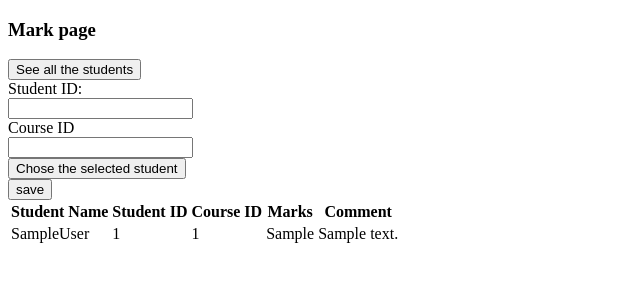
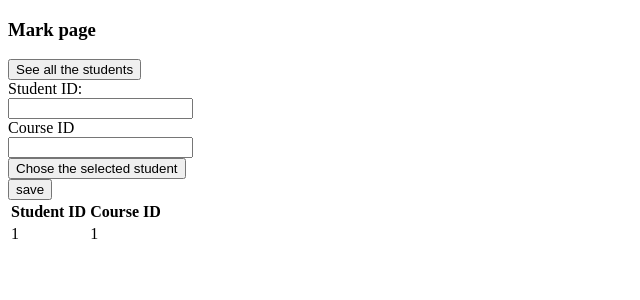
Before and after one commit to 7okiii/Educational-dashboard, a PHP site: page /pages/marks_teacher.php?add=marks_teacher in a window 1280 px wide. Shown: the top 300 px of the page, without its empty margins (0-640 px from the left). Run offline with PHP 8.4, Linux system fonts and the light colour scheme; tables that the repository leaves empty or names only in its code hold one stand-in row (values such as "Sample post").

Commit message:
working wowwwwwwww

```diff
--- a/pages/marks_teacher.php
+++ b/pages/marks_teacher.php
@@ -35,16 +35,17 @@
           if ($_SERVER['REQUEST_METHOD'] == 'POST' && $_POST['chose']) {
             try {
               $dbConn = connect_to_database();
-              $select_cmd = "SELECT * FROM course_tb INNER JOIN users_tb ON users_tb.user_id = marks_tb.student_id WHERE marks_tb.student_id =".$_POST['stuId']." AND marks_tb.course_id =".$_POST['course'];
+              $select_cmd = "SELECT * FROM enroll_tb INNER JOIN users_tb ON enroll_tb.student_id = users_tb.user_id  WHERE enroll_tb.student_id ='".$_POST['stuId']."' AND enroll_tb.course_id ='".$_POST['course']."'";
+              // $select_cmd = "SELECT * FROM enroll_tb WHERE student_id =".$_POST['stuId']." course_id =".$_POST['course']."'";
               $result = $dbConn->query($select_cmd);
               if ($dbConn->connect_error) {
                 throw new Exception('Connection error');
               } else {
                 if ($result->num_rows > 0) {
                   while ($row = $result->fetch_assoc()) {
-                    echo "<tr><th>Student Name</th><th>Student ID</th><th>Course ID</th><th>Marks</th><th>Comment</th></tr>";
-                    echo "<tr style='text-align:center;'><td><input value='".$row['student_id']."' name='stu_id'></td><td><input value='".$row['teacher_id']."'></td><td><input value='".$row['course_id']."' name='course_id'></td><input value='".$row['mark']."' name='mark'><td><textarea name='comment'>".$row['comment']."</textarea></td></tr>";
-                    // echo "</table>";
+                    echo "<tr><th>Student Name</th><th>Student ID</th><th>Course ID</th><th>Teacher ID</th><th>Mark</th><th>Comment</th></tr>";
+                    echo "<tr style='text-align:center;'><td>".$row['fname'].' '.$row['lname']."</td><td><input value='".$row['student_id']."' name='stu_id'></td><td><input value='".$row['course_id']."' name='course_id'></td><td><input value='".$row['teacher_id']."' name='teacher_id'></td><td><input value='".$row['mark']."' name='mark'></td><td><input name='comment' value='".$row['comment']."'></td></tr>";
+                    echo "</table>";
                   }
                 } else {
                   echo "<p style='color:red;'>Something went wrong</p>";
@@ -68,15 +69,15 @@
       if ($_GET['add'] == 'marks_teacher') {
         try {
           $dbConn = connect_to_database();
-          $select_cmd = "SELECT * FROM marks_tb INNER JOIN users_tb ON users_tb.user_id = marks_tb.student_id";
+          $select_cmd = "SELECT * FROM enroll_tb INNER JOIN users_tb ON users_tb.user_id = enroll_tb.teacher_id";
           $result = $dbConn->query($select_cmd);
           if ($dbConn->connect_error) {
             throw new Exception('Connection error');
           } else {
             if ($result->num_rows > 0) {
               while ($row = $result->fetch_assoc()) {
-                echo "<table><tr><th>Student Name</th><th>Student ID</th><th>Course ID</th><th>Marks</th><th>Comment</th></tr>";
-                echo "<tr><td>".$row['fname'].$row['lname']."</td><td>".$row['student_id']."</td><td>".$row['course_id']."</td><td>".$row['mark']."</td><td>".$row['comment']."</td></tr>";
+                echo "<table><tr><th>Student ID</th><th>Course ID</th></tr>";
+                echo "<tr><td>".$row['student_id']."</td><td>".$row['course_id']."</td></tr>";
                 echo "</table>";
               }
             } else {
@@ -94,7 +95,21 @@
           $dbConn = connect_to_database();
           if ($dbConn->connect_error) {
             throw new Exception('Connection error');
+            echo "error";
           } else {
+            $select_cmd = "SELECT student_id FROM marks_tb WHERE student_id='".$_POST['stu_id']."'";
+            $result = $dbConn->query($select_cmd);
+            if ($result->num_rows > 0) {
+              echo "bb";
+            } else {
+              $insert_cmd = "INSERT INTO marks_tb (student_id,teacher_id,course_id,mark,comment) values('".$_POST['stu_id']."','".$_POST['teacher_id']."','".$_POST['course_id']."','".$_POST['mark']."','".$_POST['comment']."');";
+              // ★★
+              if ($dbConn->query($insert_cmd) === true) {
+                // echo "aa";
+              } else {
+                echo "study more stupid";
+              }
+            }
             $update_cmd = "UPDATE marks_tb SET mark='".$_POST['mark']."' WHERE student_id='".$_POST['stu_id']."'";
             $update_cmd2 = "UPDATE marks_tb SET comment='".$_POST['comment']."' WHERE student_id='".$_POST['stu_id']."'";
             if ($dbConn->query($update_cmd) && $dbConn->query($update_cmd2)) {
--- a/pages/student_enroll.php
+++ b/pages/student_enroll.php
@@ -64,14 +64,15 @@
             echo "<p style='text-align:center;'>Already registered</p>";
         }
         else{
-            $select="SELECT price FROM course_tb WHERE course_id='".$_POST["courseid"]."'";
+            $select="SELECT * FROM course_tb WHERE course_id='".$_POST["courseid"]."'";
             $result=$con->query($select);
             if($result->num_rows>0){
                 while($row=$result->fetch_assoc()){
                     $price=$row["price"];
+                    $teacherId=$row['teacher_id'];
                 }
             }
-            $insert="INSERT INTO enroll_tb (course_id,student_id,price) VALUES ('".$_POST["courseid"]."','".$_SESSION["userid"]."','".$price."')";
+            $insert="INSERT INTO enroll_tb (course_id,teacher_id,student_id,price) VALUES ('".$_POST["courseid"]."','".$teacherId."','".$_SESSION["userid"]."','".$price."')";
             $result=$con->query($insert);
         }
         $select="SELECT * FROM enroll_tb WHERE student_id='".$_SESSION["userid"]."'";
```
Also changed, not shown: images/23Ww6uvZ_400x400.jpeg (added), 1 other file.
